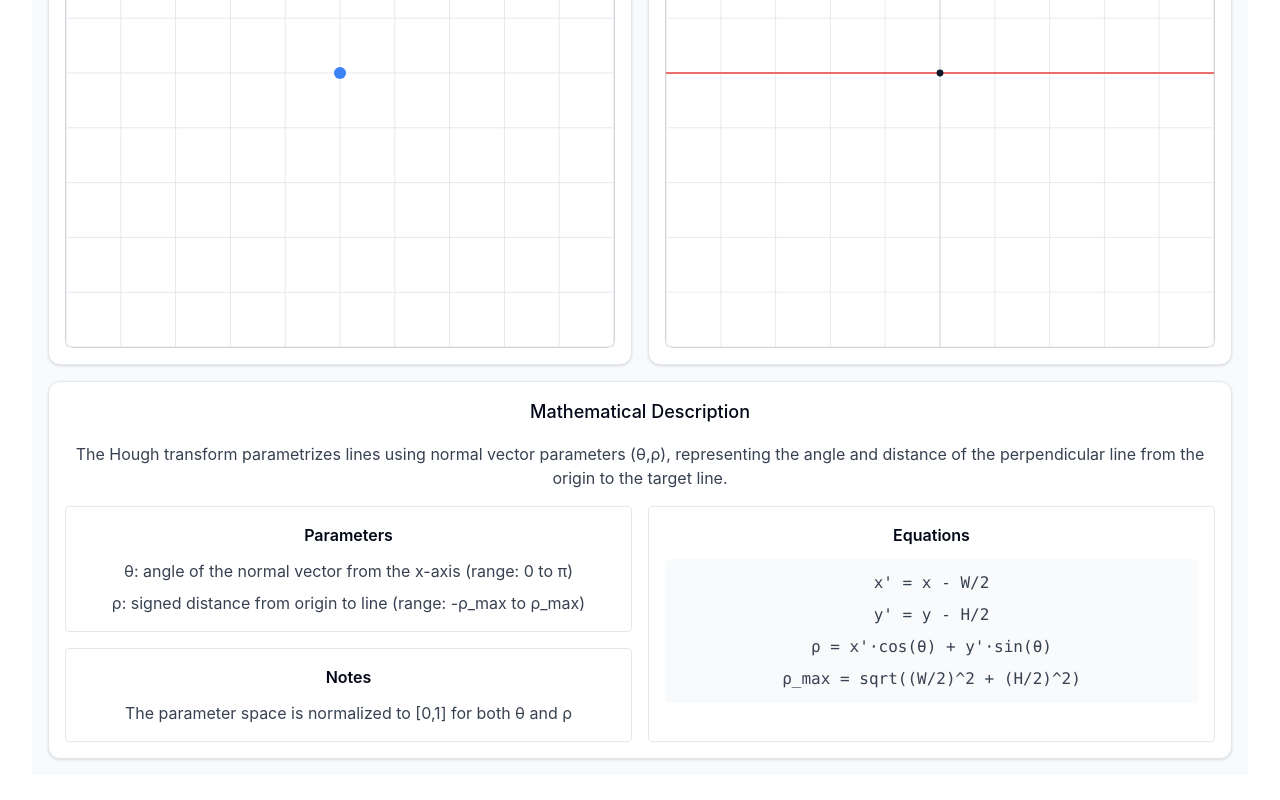
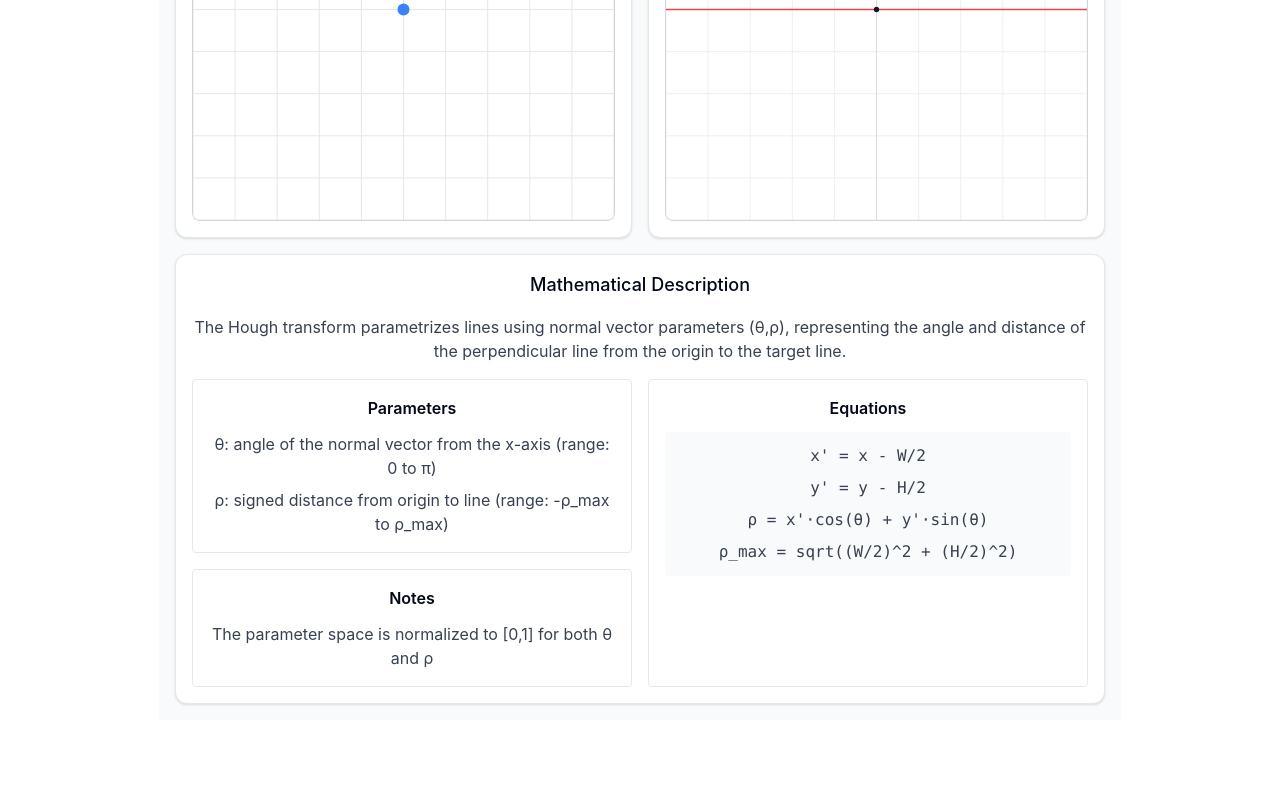
Before and after one commit to kevinconka/line-parametrization, a React (Vite) app: page / in a window 1280 px wide. Shown: the part 368-1168 px from the top of the page. After the commit the page ends 1120 px from the top, so only its background shows below. Built offline with nearby package versions, Linux system fonts and the light colour scheme.

Commit message:
Improve mathematical description layout and responsiveness

```diff
--- a/src/components/LineViz.jsx
+++ b/src/components/LineViz.jsx
@@ -111,8 +111,10 @@ const LineViz = () => {
               <h2 className="text-base sm:text-lg font-medium mb-2 sm:mb-4 dark:text-white">
                 Mathematical Description
               </h2>
-              <div className="overflow-y-auto">
-                <MathDescription description={currentParam.description} />
+              <div className="overflow-y-auto flex justify-center">
+                <div className="max-w-4xl w-full">
+                  <MathDescription description={currentParam.description} />
+                </div>
               </div>
             </Card>
           </div>
--- a/src/components/MathDescription.jsx
+++ b/src/components/MathDescription.jsx
@@ -4,7 +4,7 @@ const MathDescription = ({ description }) => {
   const { overview, parameters, equations, notes } = description;
 
   return (
-    <div className="space-y-4">
+    <div className="space-y-4 w-full">
       {/* Overview */}
       <div className="flex justify-center">
         <p className="text-gray-700 dark:text-gray-300 text-center">
```
